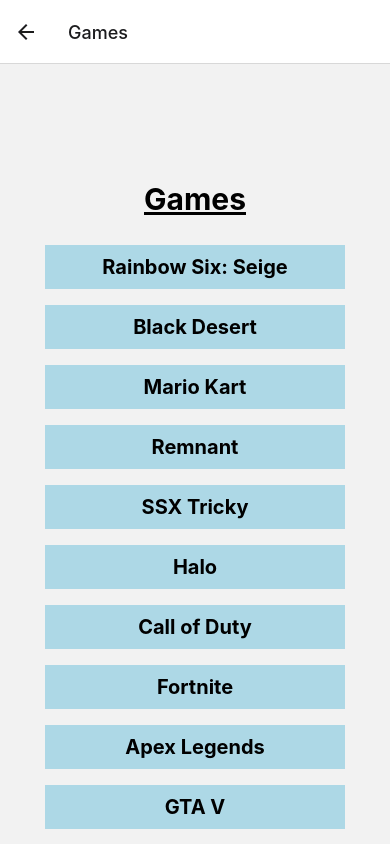
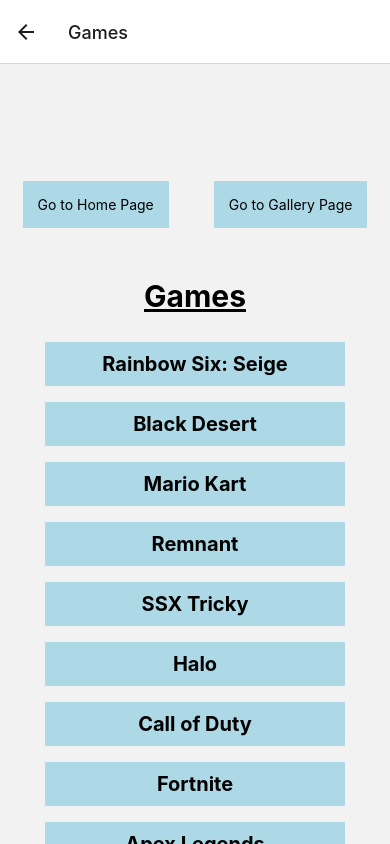
Before and after one commit to corb0140/basic_react_native_app, a React Native app: screen /Games in a window 390 px wide. Built offline with nearby package versions, Linux system fonts and the light colour scheme.

Commit message:
added buttons to games and gallery screen to navigate to toher screens, changed title on home screen

```diff
--- a/Screens/GalleryScreen.js
+++ b/Screens/GalleryScreen.js
@@ -1,9 +1,16 @@
 import { SafeAreaView } from "react-native-safe-area-context";
-import { Image, StyleSheet, ScrollView } from "react-native";
+import {
+  Image,
+  StyleSheet,
+  ScrollView,
+  Pressable,
+  Text,
+  View,
+} from "react-native";
 
 import { cars } from "../cars";
 
-export default function GalleryScreen() {
+export default function GalleryScreen({ navigation }) {
   return (
     <SafeAreaView style={styles.container}>
       <ScrollView style={styles.scrollView}>
@@ -11,6 +18,21 @@
           <Image key={index} source={car} style={styles.image} />
         ))}
       </ScrollView>
+
+      <View style={styles.view}>
+        <Pressable
+          style={styles.button}
+          onPress={() => navigation.navigate("Home")}
+        >
+          <Text>Go to Home Page</Text>
+        </Pressable>
+        <Pressable
+          style={styles.button}
+          onPress={() => navigation.navigate("Games")}
+        >
+          <Text>Go to Games Page</Text>
+        </Pressable>
+      </View>
     </SafeAreaView>
   );
 }
@@ -30,4 +52,15 @@
     objectFit: "cover",
     marginVertical: 10,
   },
+  view: {
+    flexDirection: "row",
+    justifyContent: "space-around",
+    width: "100%",
+    padding: 10,
+  },
+  button: {
+    padding: 10,
+    backgroundColor: "lightblue",
+    borderRadius: 5,
+  },
 });
--- a/Screens/GamesScreen.js
+++ b/Screens/GamesScreen.js
@@ -16,14 +16,14 @@
 ];
 
 const Item = ({ item, onPress, toggleStyle, textColor }) => (
-  <View style={styles.view}>
+  <View style={styles.itemView}>
     <Pressable style={[styles.item, toggleStyle]} onPress={onPress}>
       <Text style={[styles.text, textColor]}>{item.title}</Text>
     </Pressable>
   </View>
 );
 
-export default function GamesScreen() {
+export default function GamesScreen({ navigation }) {
   const [selectedId, setSelectedId] = useState();
 
   const renderItem = ({ item }) => {
@@ -42,6 +42,21 @@
 
   return (
     <SafeAreaView style={styles.container}>
+      <View style={styles.buttonView}>
+        <Pressable
+          style={styles.button}
+          onPress={() => navigation.navigate("Home")}
+        >
+          <Text>Go to Home Page</Text>
+        </Pressable>
+        <Pressable
+          style={styles.button}
+          onPress={() => navigation.navigate("Gallery")}
+        >
+          <Text>Go to Gallery Page</Text>
+        </Pressable>
+      </View>
+
       <Text style={styles.heading}>Games</Text>
       <FlatList
         data={DATA}
@@ -81,12 +96,22 @@
     alignItems: "center",
     justifyContent: "center",
   },
-  view: {
+  itemView: {
     flex: 1,
     alignItems: "center",
+  },
+  buttonView: {
+    flexDirection: "row",
+    justifyContent: "space-around",
+    width: "100%",
+    paddingBottom: 50,
   },
   toggleStyle: {
     transform: [{ scale: 1.15 }],
     backgroundColor: "purple",
   },
+  button: {
+    padding: 15,
+    backgroundColor: "lightblue",
+  },
 });
--- a/Screens/HomeScreen.js
+++ b/Screens/HomeScreen.js
@@ -1,10 +1,10 @@
 import { SafeAreaView } from "react-native-safe-area-context";
 import { Text, Button, StyleSheet } from "react-native";
 
-export default function HomeScreen({ navigation, route }) {
+export default function HomeScreen({ navigation }) {
   return (
     <SafeAreaView style={styles.container}>
-      <Text style={styles.textStyle}>This Is React Native Exercise 1</Text>
+      <Text style={styles.textStyle}>Basic React Native App</Text>
       <Button
         style={styles.buttonContainer}
         title="Go to Gallery Page"
```
